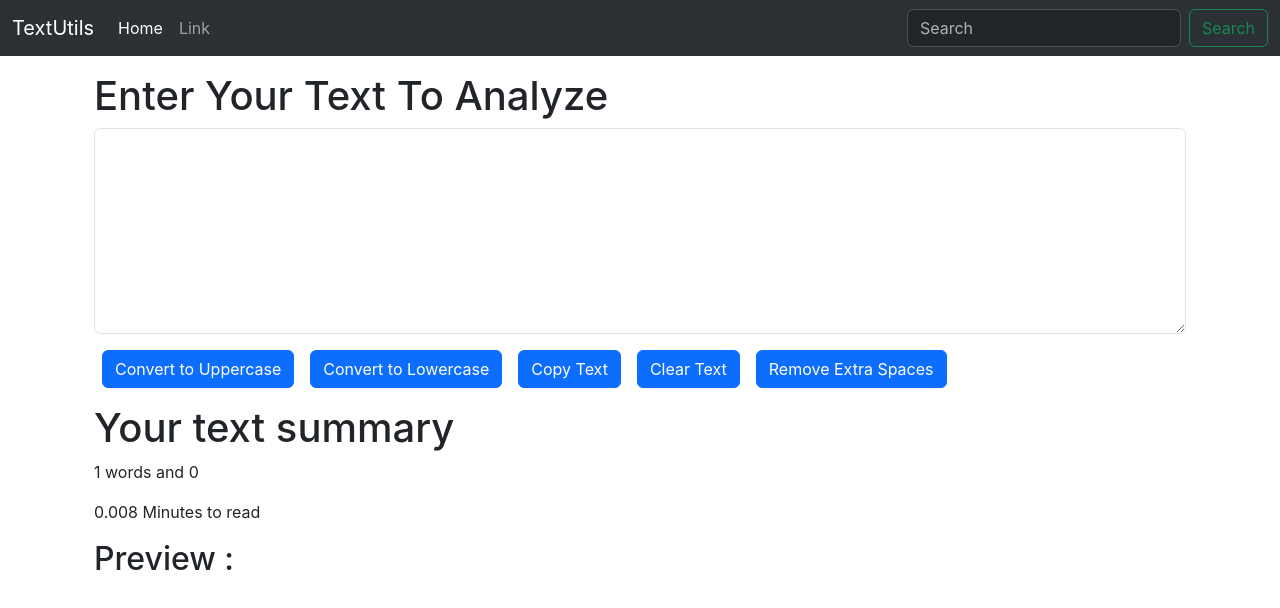
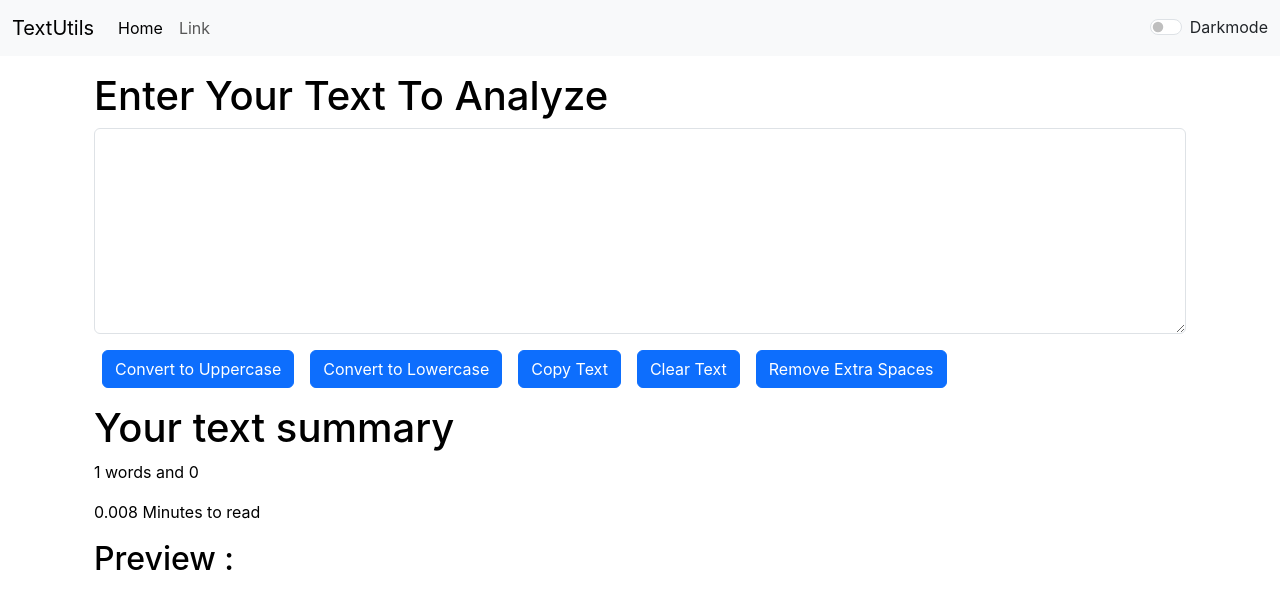
Before and after one commit to sonu355/textutils, a React (Create React App) app: page / in a window 1280 px wide. Shown: the top 608 px of the page. Built offline with nearby package versions, Linux system fonts and the light colour scheme.

Commit message:
total app theme changed successfully

```diff
--- a/src/App.js
+++ b/src/App.js
@@ -1,14 +1,26 @@
 import './App.css';
 import Navbar from './components/Navbar';
 import TextForm from './components/TextForm';
+import React, {useState} from 'react';
 import About from './components/About';
 
 function App() {
+  const [mode, setMode] = useState('light')
+  const toggleMode = () => {
+    if (mode === 'light') {
+      setMode('dark')
+      document.body.style.backgroundColor = 'gray'
+      console.log("Hello")
+    } else {
+      setMode('light')
+      document.body.style.backgroundColor = 'white'
+    }
+  }
   return (
     <>
-      <Navbar title="TextUtils"/>
+      <Navbar title="TextUtils" mode={mode} toggleMode={toggleMode}/>
       <div className="container my-3" >
-        <TextForm  heading="Enter Your Text To Analyze"/>
+        <TextForm mode={mode}  heading="Enter Your Text To Analyze"/>
         {/* <About /> */}
       </div>
 
--- a/src/components/Navbar.js
+++ b/src/components/Navbar.js
@@ -2,7 +2,7 @@
 
 const Navbar = (props) => {
   return (
-    <nav className="navbar navbar-expand-lg bg-body-tertiary bg-dark" data-bs-theme="dark">
+    <nav className={`navbar navbar-expand-lg navbar-${props.mode} bg-${props.mode}`}>
         <div className="container-fluid">
             <a className="navbar-brand" href="/">{props.title}</a>
             <button className="navbar-toggler" type="button" data-bs-toggle="collapse" data-bs-target="#navbarSupportedContent" aria-controls="navbarSupportedContent" aria-expanded="false" aria-label="Toggle navigation">
@@ -10,21 +10,20 @@
             </button>
             <div className="collapse navbar-collapse" id="navbarSupportedContent">
                 <ul className="navbar-nav me-auto mb-2 mb-lg-0">
-                        <li className="nav-item">
-                    <a className="nav-link active" aria-current="page" href="/">Home</a>
+                    <li className="nav-item">
+                        <a className="nav-link active" aria-current="page" href="/">Home</a>
                     </li>
                     <li className="nav-item">
                         <a className="nav-link" href="/">Link</a>
                     </li>
                 </ul>
-                <form className="d-flex" role="search">
-                    <input className="form-control me-2" type="search" placeholder="Search" aria-label="Search"/>
-                    <button className="btn btn-outline-success" type="submit">Search</button>
-                </form>
+                <div className={`form-check form-switch text-${props.mode === 'light' ? 'dark' : 'light'}`} >
+                    <input className="form-check-input" onClick={props.toggleMode} type="checkbox"  id="flexSwitchCheckDefault" />
+                    <label className="form-check-label"  htmlFor="flexSwitchCheckDefault">Darkmode</label>
+                </div>
             </div>
         </div>
     </nav>
   )
 }
-
 export default Navbar
--- a/src/components/TextForm.js
+++ b/src/components/TextForm.js
@@ -31,10 +31,10 @@
     }
     return (
         <>
-            <div className="container">
+            <div className="container" style={{color: props.mode === 'dark'?'white':'black'}}>
                 <h1>{props.heading}</h1>
                 <div className="mb-3">
-                    <textarea className="form-control" onChange={handleOnChange} value={text} id="myBox" rows="8"></textarea>
+                    <textarea className="form-control" onChange={handleOnChange} style={{backgroundColor: props.mode === 'dark' ? 'gray' : 'white', color: props.mode === 'dark'? 'white' : 'gray'}} value={text} id="myBox" rows="8"></textarea>
                 </div>
                 <button className="btn btn-primary mx-2" onClick={handleUpClick}>Convert to Uppercase</button>
                 <button className="btn btn-primary mx-2" onClick={handleLoClick}>Convert to Lowercase</button>
@@ -42,7 +42,7 @@
                 <button className="btn btn-primary mx-2" onClick={handleClearText}>Clear Text</button>
                 <button className="btn btn-primary mx-2" onClick={handleExtraSpaces}>Remove Extra Spaces</button>
             </div>
-            <div className="container my-3">
+            <div className="container my-3" style={{color: props.mode === 'dark'?'white':'black'}}>
                 <h1>Your text summary</h1>
                 <p>{text.split(" ").length} words and {text.length}</p>
                 <p>{0.008 * text.split(" ").length} Minutes to read</p>
```
